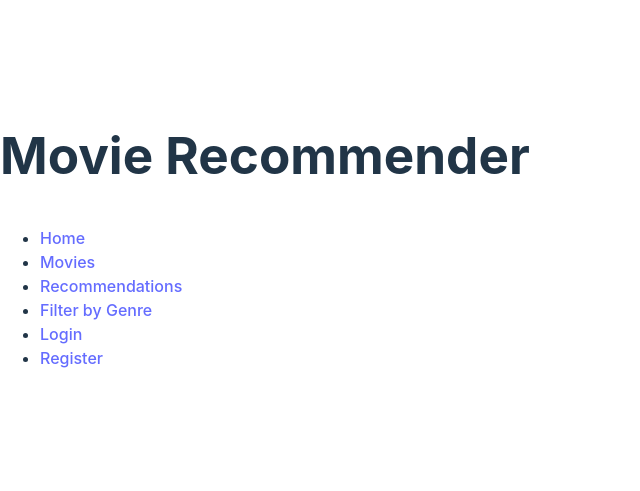
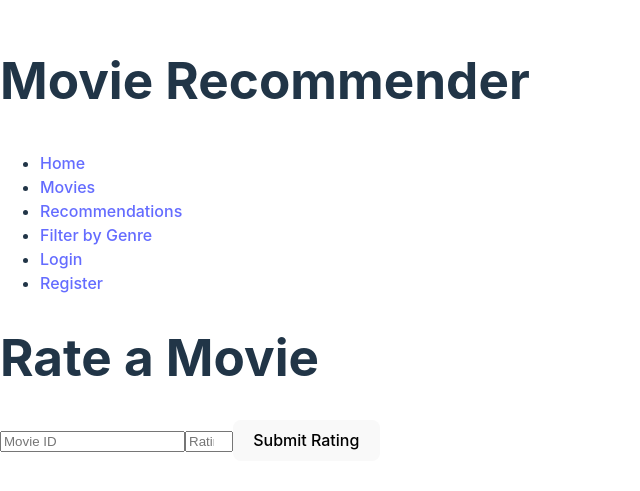
Before and after one commit to diana-novac/movie-rec-system, a React (Vite) app in the folder frontend/: page /rate-movie in a window 1280 px wide. Shown: the part 165-656 px from the top of the page, without its empty margins (0-640 px from the left). Built offline with nearby package versions, Linux system fonts and the light colour scheme.

Commit message:
Movies and ratings

```diff
--- a/frontend/src/App.jsx
+++ b/frontend/src/App.jsx
@@ -3,6 +3,8 @@ import Homepage from './pages/Homepage';
 import Register from './pages/Register';
 import Login from './pages/login';
 import Navbar from './components/navbar';
+import RateMovie from './pages/Rate';
+import Movies from './pages/movies';
 
 function App() {
   return (
@@ -12,6 +14,8 @@ function App() {
         <Route path="/" element={<Homepage />} />
         <Route path="/register" element={<Register />} />
         <Route path="/login" element={<Login />} />
+        <Route path="/rate-movie" element={<RateMovie />} />
+        <Route path="/movies" element={<Movies />} />
       </Routes>
     </Router>
   );
--- /dev/null
+++ b/frontend/src/pages/Rate.jsx
@@ -0,0 +1,67 @@
+import { useState } from 'react';
+import axios from 'axios';
+
+const RateMovie = () => {
+  const [formData, setFormData] = useState({ movie_id: '', rating: '' });
+  const [message, setMessage] = useState('');
+
+  const handleChange = (e) => {
+    const { name, value } = e.target;
+    setFormData({ ...formData, [name]: value });
+  };
+
+  const handleSubmit = async (e) => {
+    e.preventDefault();
+    const token = localStorage.getItem('token');
+
+    if (!token) {
+      setMessage('You must be logged in to rate a movie');
+      return;
+    }
+
+    try {
+      const res = await axios.post(
+        `${import.meta.env.VITE_API_URL}/movies/rate`,
+        formData,
+        {
+          headers: {
+            Authorization: `Bearer ${token}`,
+          },
+        }
+      );
+      setMessage(res.data.message);
+    } catch (error) {
+      console.error('Failed to rate movie:', error);
+      setMessage('Failed to rate movie');
+    }
+  };
+
+  return (
+    <div>
+      <h1>Rate a Movie</h1>
+      <form onSubmit={handleSubmit}>
+        <input
+          name="movie_id"
+          placeholder="Movie ID"
+          value={formData.movie_id}
+          onChange={handleChange}
+          required
+        />
+        <input
+          name="rating"
+          type="number"
+          min="1"
+          max="5"
+          placeholder="Rating (1-5)"
+          value={formData.rating}
+          onChange={handleChange}
+          required
+        />
+        <button type="submit">Submit Rating</button>
+      </form>
+      {message && <p>{message}</p>}
+    </div>
+  );
+};
+
+export default RateMovie;
--- a/frontend/src/pages/movies.jsx
+++ b/frontend/src/pages/movies.jsx
@@ -8,7 +8,9 @@ const Movies = () => {
         const fetchMovies = async () => {
             try {
                 const res = await axios.get(`${import.meta.env.VITE_API_URL}/movies/get-all-movies`);
-                setMovies(res.data);
+
+                const parsedData = typeof res.data === 'string' ? JSON.parse(res.data) : res.data;
+                setMovies(parsedData);
             } catch (error) {
                 console.error('Failed to fetch movies:', error);
             }
@@ -21,14 +23,19 @@ const Movies = () => {
         <div>
           <h1>All Movies</h1>
           <ul>
-                {movies.map((movie) => (
+            {Array.isArray(movies) ? (
+              movies.map((movie) => (
                 <li key={movie.movieId}>
                   {movie.title} - {movie.genres.join(', ')}
                 </li>
-                ))}
+              ))
+            ) : (
+              <p>No movies available</p>
+            )}
           </ul>
         </div>
       );
+
 };
 
 export default Movies;
```
Also changed, not shown: 2 other files (tests, documents, lock files or other folders). Lines whose indentation alone changed are shown as unchanged.
